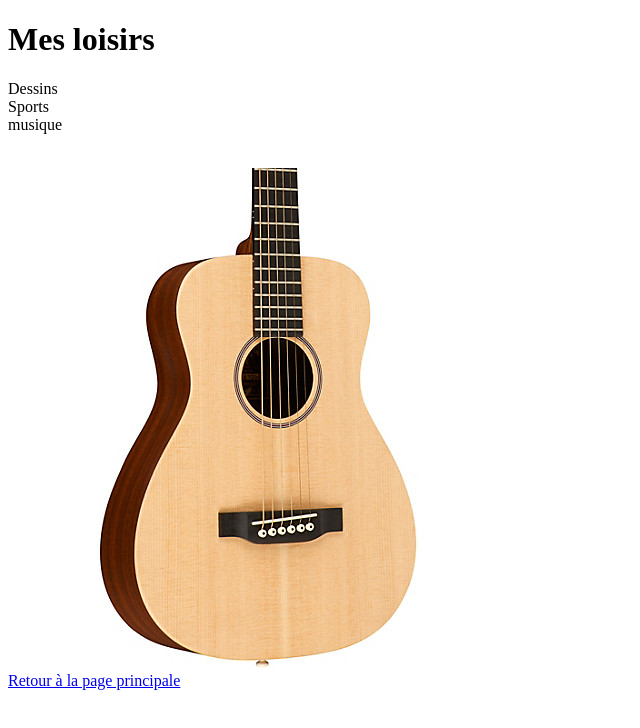
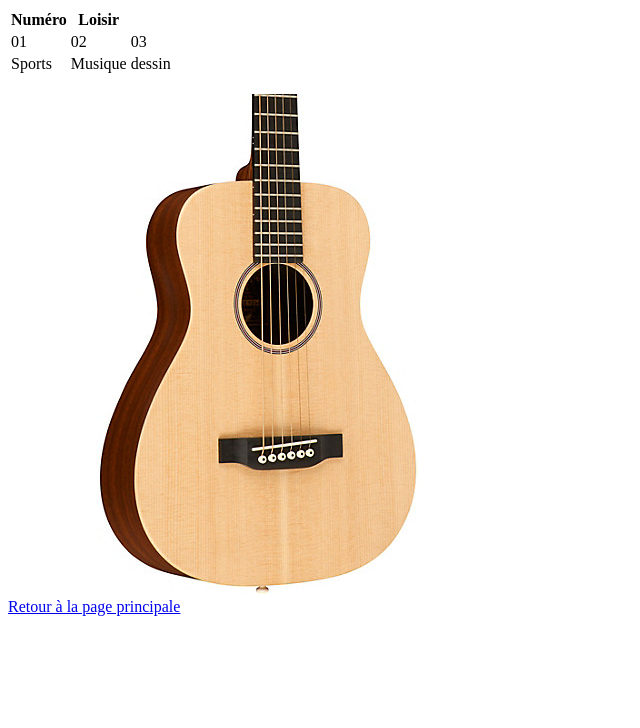
Before and after one commit to Jeedrouin/Jeedrouin, a plain HTML site: page loisirs.html in a window 1280 px wide. Shown: the whole page, without its empty margins (0-640 px from the left). Drawn offline with Linux system fonts and the light colour scheme.

Commit message:
Première publication

```diff
--- a/loisirs.html
+++ b/loisirs.html
@@ -5,8 +5,23 @@
     <title>Mes loisirs</title>
 </head>
 <body>
-<h1>Mes loisirs</h1>
-<p> Dessins <br/> Sports <br/> musique </p>
+<table>
+    <tr>
+        <th>Numéro</th>
+        <th>Loisir</th>
+    </tr>
+    <tr>
+        <td>01</td>
+        <td>02</td>
+        <td>03</td>
+    </tr>
+    <tr>
+        <td>Sports</td>
+        <td>Musique</td>
+        <td>dessin</td>
+    </tr>
+</table>
+
 <br/> <img src="IMG/J29802000001000-00-500x500.jpg" height="500" width="500"/>
 <br/> <a href="Jemepresente.html"> Retour à la page principale </a>
 </html>
```
Also changed, not shown: Sports.html (+6 -1 lines), etudes.html (+6 -1 lines).
